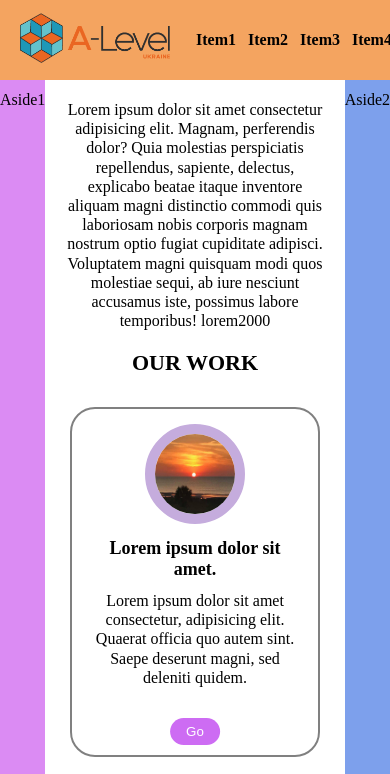
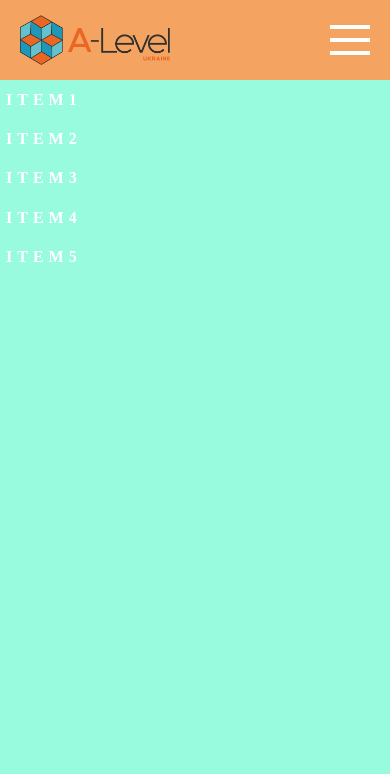
Before and after one commit to w8cartman/homework, a plain HTML site: page dz5/index5.html in a window 390 px wide. Shown: the top 774 px of the page. Drawn offline with Linux system fonts and the light colour scheme.

Commit message:
make burger-menu + add js file

```diff
--- a/dz5/index5.html
+++ b/dz5/index5.html
@@ -22,7 +22,7 @@
             <span></span>
           </div>
 
-          <nav class="main-navigation">
+          <nav class="main-nav">
             <ul class="nav_menu">
               <li>
                 <a href="https://www.google.com/" target="_blank">Item1</a>
@@ -205,5 +205,7 @@
     <div class="footer">
       <footer>Footer</footer>
     </div>
+
+    <script src="script.js"></script>
   </body>
 </html>
--- /dev/null
+++ b/dz5/script.js
@@ -0,0 +1,5 @@
+$(document).ready(function () {
+  $('.header__burger').click(function (event) {
+    $('.header__burger, .main-nav').toggleClass('active');
+  });
+});
--- a/dz5/style/style5.css
+++ b/dz5/style/style5.css
@@ -27,13 +27,14 @@ body {
   width: 100%;
   height: 100%;
   background-color: sandybrown;
+  z-index: 3;
 }
 
 .header-wrap {
   display: flex;
   align-items: center;
   position: relative;
-  z-index: 2;
+
   justify-content: space-between;
   height: 80px;
   /* background-color: sandybrown; */
@@ -42,29 +43,59 @@ body {
 .logo {
   margin: 20px;
   flex: 0 0 150px;
+  z-index: 3;
 }
 
 .logo img {
   max-width: 100%;
+  display: block;
 }
+
+/* Burger menu */
 
 .header__burger {
   display: none;
+  margin-right: 20px;
+}
+
+.main-nav {
+  z-index: 2;
+}
+
+.nav_menu {
+  display: flex;
+}
+
+.nav_menu li {
+  list-style: none;
+}
+
+a {
+  padding: 10px 6px;
+  font-weight: bold;
+  color: inherit;
+  text-decoration: none;
 }
 
 @media all and (max-width: 768px) {
+  .main {
+    display: flex;
+    flex-wrap: wrap;
+  }
+
   .header__burger {
     display: block;
     position: relative;
     width: 40px;
     height: 40px;
+    z-index: 3;
   }
   .header__burger span {
     position: absolute;
     width: 100%;
-    height: 2px;
+    height: 4px;
     left: 0;
-    top: 20px;
+    top: 18px;
     background-color: #fff;
   }
   .header__burger:before,
@@ -73,36 +104,54 @@ body {
     background-color: #fff;
     position: absolute;
     width: 100%;
-    height: 2px;
+    height: 4px;
     left: 0;
   }
 
   .header__burger:before {
-    top: 0;
+    top: 5px;
   }
   .header__burger:after {
-    bottom: 0;
+    bottom: 5px;
   }
+
+  .main-nav {
+    position: fixed;
+    top: 0;
+    left: 0;
+    width: 100%;
+    height: 100%;
+    background-color: rgb(152, 251, 221);
+    padding: 90px 0px 0px 0px;
   }
 
   .nav_menu {
-  display: flex;
-  margin-right: 20px;
+    display: block;
   }
 
   .nav_menu li {
-  list-style: none;
+    padding-bottom: 20px;
+    text-transform: uppercase;
+    color: rgb(255, 255, 255);
+    letter-spacing: 5px;
   }
 
-.nav_menu li:hover {
-  transform: scale(1.5);
+  .content {
+    order: 1;
   }
 
-a {
-  padding: 10px 6px;
-  font-weight: bold;
-  color: inherit;
-  text-decoration: none;
+  .aside {
+    min-width: 100%;
+    min-height: 100px;
+  }
+
+  .aside1 {
+    order: 2;
+  }
+
+  .aside2 {
+    order: 3;
+  }
 }
 
 .main {
@@ -113,11 +162,6 @@ a {
   align-items: stretch;
   height: 100%;
   font-weight: 500;
-}
-
-.content {
-  order: 2;
-
 }
 
 .main__content {
@@ -256,19 +300,18 @@ a {
 
 .aside {
   max-width: 210px;
-  /* min-width: 210px; */
   width: 100%;
   padding-top: 10px;
 }
 
 .aside1 {
-  order: 1;
+  /* order: 1; */
   background-color: rgb(219, 139, 243);
 }
 
 .aside2 {
-  order: 3;
-  background-color: rgb(125, 160, 236);
+  /* order: 3; */
+  background-color: rgb(66, 239, 245);
 }
 
 .footer {
```
Lines whose indentation alone changed are shown as unchanged.
